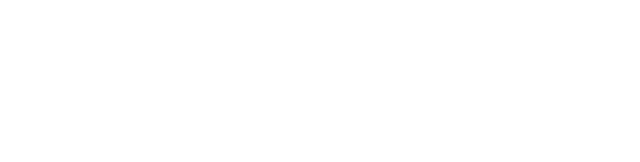
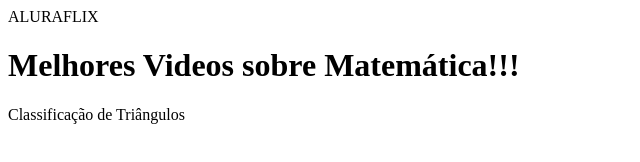
Before and after one commit to THAYSON07/COLECAODEVIDEOS, a plain HTML site: page index.html in a window 1280 px wide. Shown: the whole page, without its empty margins (0-640 px from the left). Drawn offline with Linux system fonts and the light colour scheme.

Commit message:
desenvolvendo projeto

```diff
--- a/index.html
+++ b/index.html
@@ -3,9 +3,17 @@
 <head>
     <meta charset="UTF-8">
     <meta name="viewport" content="width=device-width, initial-scale=1.0">
-    <title>Document</title>
+    <title>Matemática!!!</title>
 </head>
 <body>
+    <header>ALURAFLIX</header>
+    </section>
+     <h1>Melhores Videos sobre Matemática!!! </h1>
+     <p>Classificação de Triângulos</p>
+     <div>
 
+     </div>
+
+</section>
 </body>
 </html>
```
